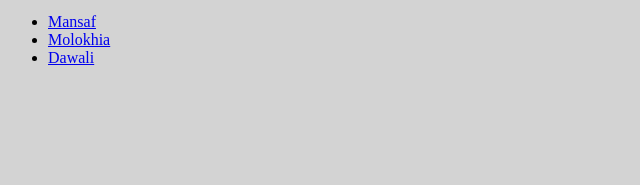
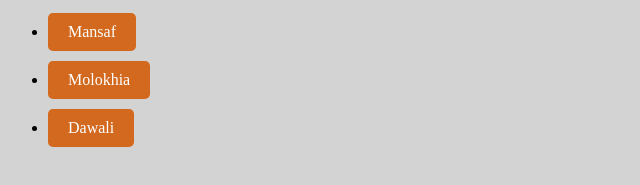
Before and after one commit to mahmoudk22/odin-recipes, a plain HTML site: page index.html in a window 1280 px wide. Shown: the part 109-294 px from the top of the page, without its empty margins (0-640 px from the left). Drawn offline with Linux system fonts and the light colour scheme.

Commit message:
Added buttons for each item

```diff
--- a/index.html
+++ b/index.html
@@ -11,10 +11,10 @@
 
         <img src="./images/arabic-culture.jpg" alt="Arab Culture" class="arab-culture">
 
-        <ul>
-            <li> <a href="recipes/mansaf.html">Mansaf</a> </li>
-            <li> <a href="recipes/molokhia.html">Molokhia</a> </li>
-            <li> <a href="recipes/dawali.html">Dawali</a> </li>
+        <ul class="button-list">
+            <li> <a href="recipes/mansaf.html" class="button-mansaf">Mansaf</a> </li>
+            <li> <a href="recipes/molokhia.html" class="button-molokhia">Molokhia</a> </li>
+            <li> <a href="recipes/dawali.html" class="button-dawali">Dawali</a> </li>
         </ul>
     </body>
 </html>
--- a/style.css
+++ b/style.css
@@ -5,3 +5,27 @@
 body {
     background-color: lightgrey;
 }
+
+.button-mansaf,
+.button-dawali,
+.button-molokhia {
+    display: inline-block;
+    padding: 10px 20px;
+    background-color: chocolate;
+    color: white;
+    text-align: center;
+    text-decoration: none;
+    border-radius: 5px;
+    border: none;
+}
+
+.button-mansaf:hover,
+.button-dawali:hover,
+.button-molokhia:hover {
+    background-color: #3e8e41;
+    box-shadow: 0 0 5px rgba(0,0,0,0,3);
+}
+
+.button-list li {
+    margin-bottom: 10px;
+}
```
